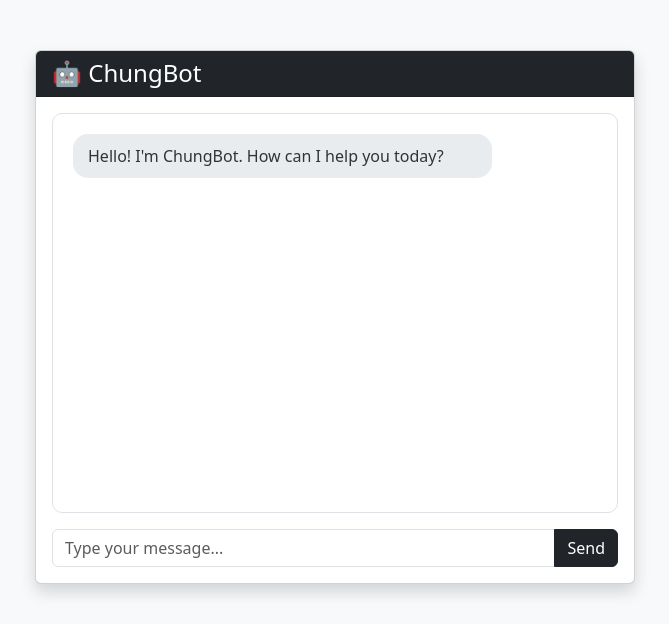
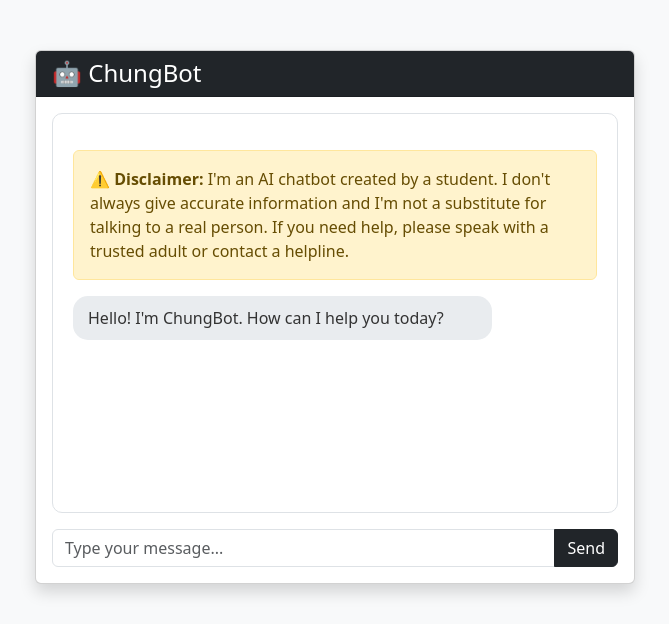
Before and after one commit to TempeHS/2027CT_myAIChatbot_Sebastian.L, a Flask app: page / in a window 1280 px wide. Shown: the top 624 px of the page, without its empty margins (305-974 px from the left). Run offline with Flask 3, Linux system fonts and the light colour scheme.

Commit message:
Crisis response

```diff
--- a/app.py
+++ b/app.py
@@ -23,27 +23,51 @@ def home():
     return render_template("index.html")
 
 
+CRISIS_KEYWORDS = [
+    "suicide",
+    "kill myself",
+    "end my life",
+    "self harm",
+    "self-harm",
+    "dont want to live",
+    "don't want to live",
+    "want to die",
+]
+
+CRISIS_RESPONSE = """I'm concerned about what you've shared. Please know that you're not alone.
+
+If you're in crisis, please reach out for support:
+
+- Lifeline: 13 11 14 (24/7)
+- Kids Helpline: 1800 55 1800
+- Beyond Blue: 1300 22 4636
+
+I'm just a chatbot and can't provide the support you need, but these services have trained counselors ready to help right now."""
+
+
+def check_for_crisis(message):
+    """Check if message contains crisis keywords."""
+    message_lower = message.lower()
+    for keyword in CRISIS_KEYWORDS:
+        if keyword in message_lower:
+            return True
+    return False
+
+
 @app.route("/chat", methods=["POST"])
 def chat():
-    """Handle chat messages and return bot responses."""
-    # Get the message from the request
     data = request.get_json()
     user_message = data.get("message", "")
 
-    # Basic input validation
     if not user_message:
         return jsonify({"response": "Please enter a message!"})
 
     if len(user_message) > 500:
-        return jsonify(
-            {"response": "Message too long! Please keep it under 500 characters."}
-        )
+        return jsonify({"response": "Message too long!"})
 
-    # Get the chatbot's response
+    # Safety check for crisis keywords
+    if check_for_crisis(user_message):
+        return jsonify({"response": CRISIS_RESPONSE})
+
     bot_response = chatbot.get_response(user_message)
-
     return jsonify({"response": str(bot_response)})
-
-
-if __name__ == "__main__":
-    app.run(host="0.0.0.0", port=5000, debug=True)
--- a/templates/index.html
+++ b/templates/index.html
@@ -55,6 +55,12 @@
         </div>
         <div class="card-body">
           <div id="chat-box" class="chat-box">
+            <div class="alert alert-warning mt-3" role="alert">
+              <strong>⚠️ Disclaimer:</strong> I'm an AI chatbot created by a
+              student. I don't always give accurate information and I'm not a
+              substitute for talking to a real person. If you need help, please
+              speak with a trusted adult or contact a helpline.
+            </div>
             <div class="message bot-message">
               Hello! I'm ChungBot. How can I help you today?
             </div>
```
